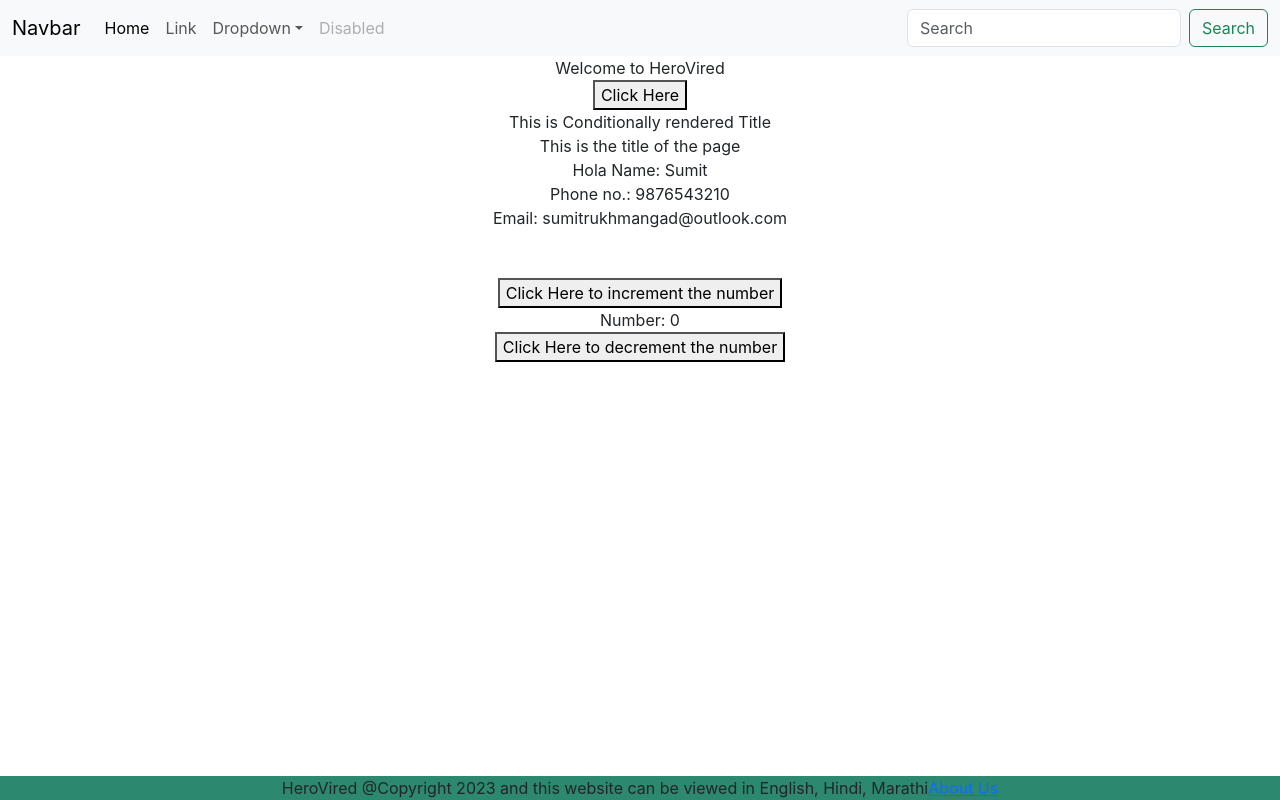
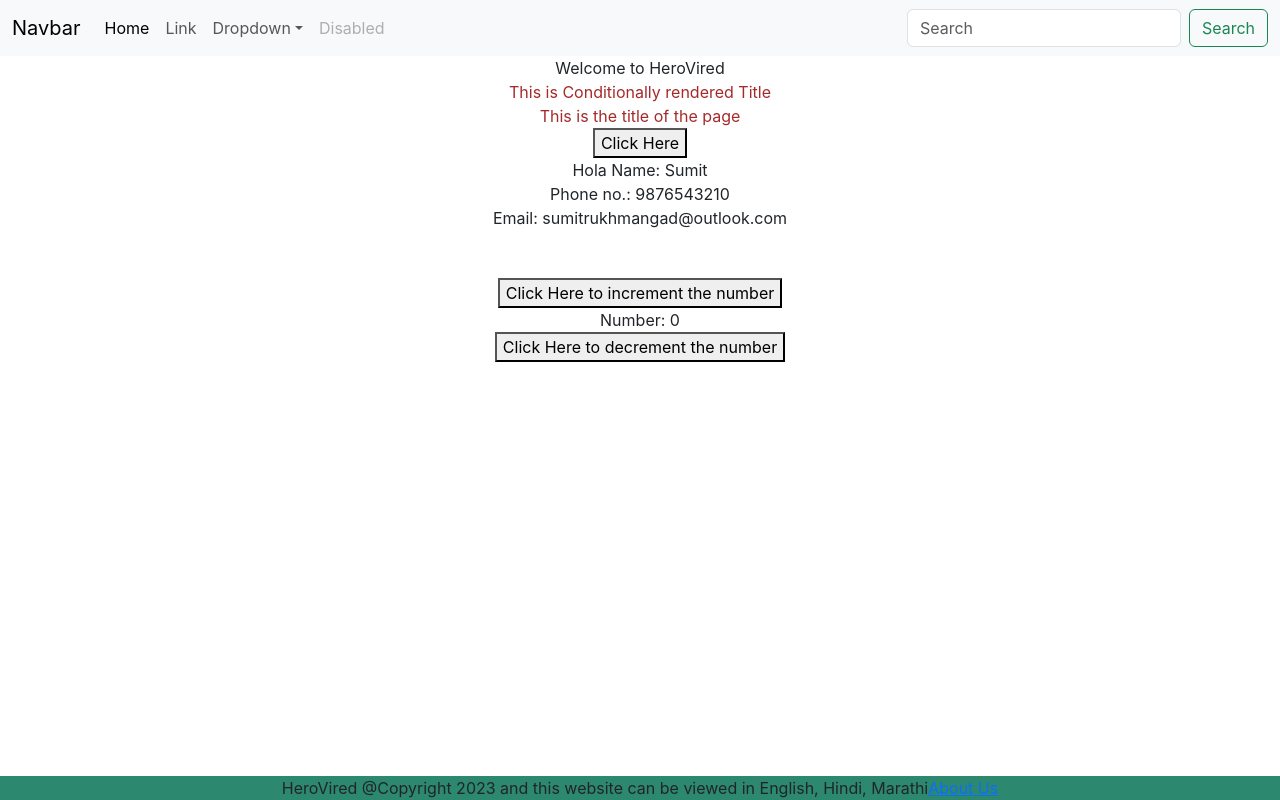
Before and after one commit to Srukhmangad/ClassReactLearning, a React (Create React App) app in the folder client/: page / in a window 1280 px wide. Built offline with nearby package versions, Linux system fonts and the light colour scheme.

Commit message:
WIP: conditional rendering exercise

```diff
--- a/client/src/components/Header.js
+++ b/client/src/components/Header.js
@@ -8,14 +8,15 @@
         if(name=='HeroVired'){
             setName('Hero')
         setShowTitlePage(false)}
-        else{setName('HeroVired')}
+        else{setName('HeroVired')
+        setShowTitlePage(true)}
       }
 
     return(
         <div>
             <div>Welcome to {name}</div>
+            <div style={{color:'brown'}}>This is Conditionally rendered Title{showTitlePage? <Title/>:null}</div>
             <button onClick={HandleClick}>Click Here</button>
-            <div>This is Conditionally rendered Title{showTitlePage? <Title/>:null}</div>
         </div>
     )
 }
```
